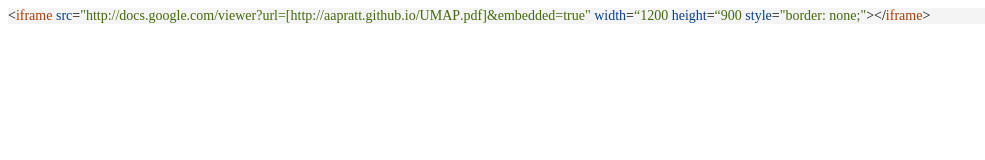
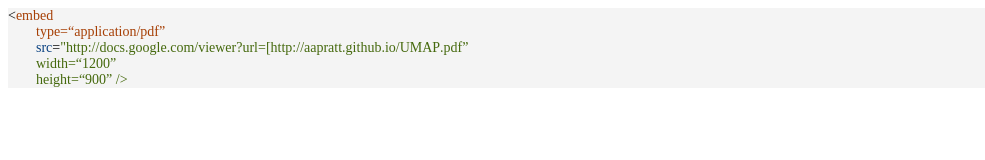
Before and after one commit to aapratt/aapratt.github.io, a plain HTML site: page UMAP.html in a window 1280 px wide. Shown: the whole page, without its empty margins (0-985 px from the left). Drawn offline with Linux system fonts and the light colour scheme.

Commit message:
embed
tried embed

```diff
--- a/UMAP.html
+++ b/UMAP.html
@@ -7,14 +7,20 @@
   <meta name="Generator" content="Cocoa HTML Writer">
   <meta name="CocoaVersion" content="2575.4">
   <style type="text/css">
-    p.p1 {margin: 0.0px 0.0px 0.0px 0.0px; font: 14.0px '.AppleSystemUIFontMonospaced'; color: #45690d; -webkit-text-stroke: #45690d; background-color: #f4f4f4}
+    p.p1 {margin: 0.0px 0.0px 0.0px 0.0px; font: 14.0px '.AppleSystemUIFontMonospaced'; color: #a63f05; -webkit-text-stroke: #a63f05; background-color: #f4f4f4}
+    p.p2 {margin: 0.0px 0.0px 0.0px 0.0px; font: 14.0px '.AppleSystemUIFontMonospaced'; color: #45690d; -webkit-text-stroke: #45690d; background-color: #f4f4f4}
     span.s1 {font-kerning: none; color: #0b0c0c; -webkit-text-stroke: 0px #0b0c0c}
-    span.s2 {font-kerning: none; color: #a63f05; -webkit-text-stroke: 0px #a63f05}
-    span.s3 {font-kerning: none; color: #084080; -webkit-text-stroke: 0px #084080}
-    span.s4 {font-kerning: none}
+    span.s2 {font-kerning: none}
+    span.s3 {font-kerning: none; color: #a63f05; -webkit-text-stroke: 0px #a63f05}
+    span.s4 {font-kerning: none; color: #084080; -webkit-text-stroke: 0px #084080}
+    span.Apple-tab-span {white-space:pre}
   </style>
 </head>
 <body>
-<p class="p1"><span class="s1">&lt;</span><span class="s2">iframe</span><span class="s1"> </span><span class="s3">src</span><span class="s1">=</span><span class="s4">"http://docs.google.com/viewer?url=[http://aapratt.github.io/UMAP.pdf]&amp;embedded=true"</span><span class="s1"> </span><span class="s3">width</span><span class="s1">=</span><span class="s4">“1200</span><span class="s1"> </span><span class="s3">height</span><span class="s1">=</span><span class="s4">“900</span><span class="s1"> </span><span class="s3">style</span><span class="s1">=</span><span class="s4">"border: none;"</span><span class="s1">&gt;&lt;/</span><span class="s2">iframe</span><span class="s1">&gt;</span></p>
+<p class="p1"><span class="s1">&lt;</span><span class="s2">embed</span></p>
+<p class="p1"><span class="s2"><span class="Apple-tab-span">	</span>type=“application/pdf”</span></p>
+<p class="p2"><span class="s3"><span class="Apple-tab-span">	</span></span><span class="s4">src</span><span class="s1">=</span><span class="s2">"http://docs.google.com/viewer?url=[http://aapratt.github.io/UMAP.pdf”</span></p>
+<p class="p2"><span class="s2"><span class="Apple-tab-span">	</span>width=“1200”</span></p>
+<p class="p2"><span class="s2"><span class="Apple-tab-span">	</span>height=“900” /&gt;</span></p>
 </body>
 </html>
```
